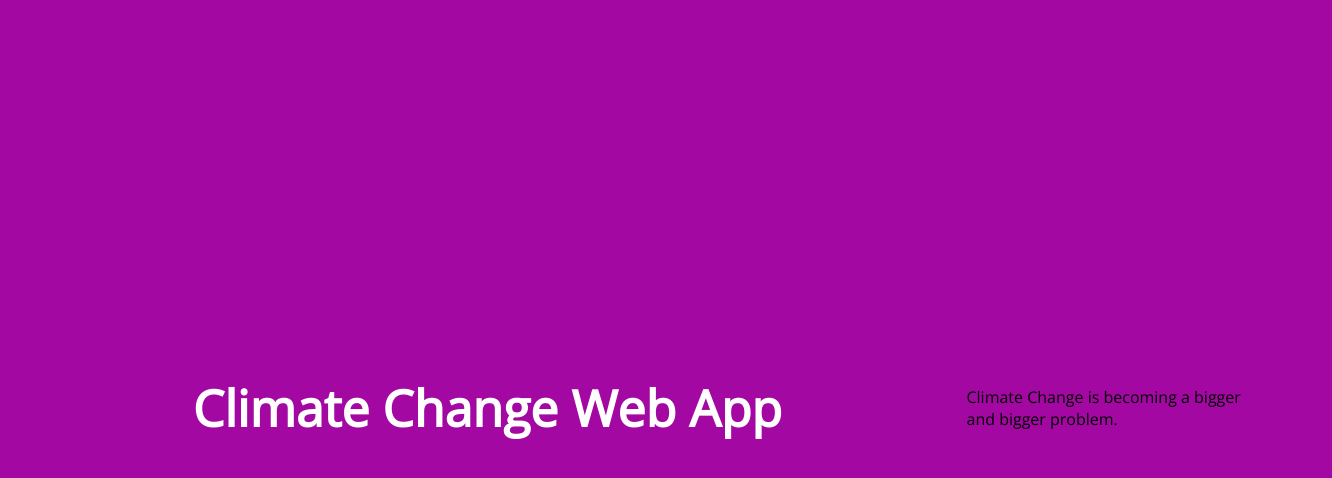
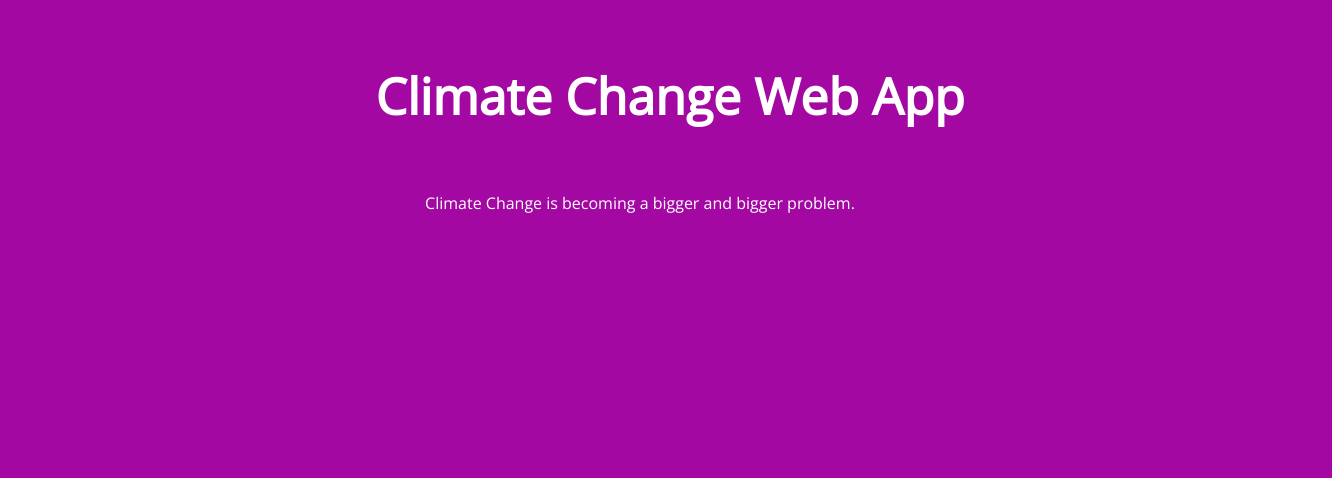
Before and after one commit to rexhent/climate-change-web-app, a plain HTML site: page index.html in a window 1280 px wide. Shown: the whole page, 1332 px wide, since content can reach past the window. Drawn offline with nearby package versions, Linux system fonts and the light colour scheme.

Commit message:
centre everything, remove display: flex

```diff
--- a/index.html
+++ b/index.html
@@ -10,10 +10,11 @@
       body {
         font-family: 'Open Sans', sans-serif;
         height: 100vh;
-        display: flex;
+        /* display: flex; */
         align-items: center;
         /* background: linear-gradient(to top left, #6e28b4, #7dd56f); */
         background-color: rgb(163, 8, 163);
+        color: white;
       }
       h1 {
         font-family: 'Open Sans', sans-serif;
@@ -24,10 +25,13 @@
         text-align: center;
         color: white;
       }
+      p {
+        text-align: center;
+      }
     </style>
   </head>
   <body>
-    <h1>Climate Change Web App</h1>
+    <h1 id="title">Climate Change Web App</h1>
     <p>Climate Change is becoming a bigger and bigger problem.</p>
     <script src="script.js"></script>
   </body>
--- a/script.js
+++ b/script.js
@@ -1,4 +1,4 @@
 
 let greeting = 'Hello World';
 console.log(greeting);
-document.getElementById("title").innerHTML = greeting;
+// document.getElementById("title").innerHTML = greeting;
```
